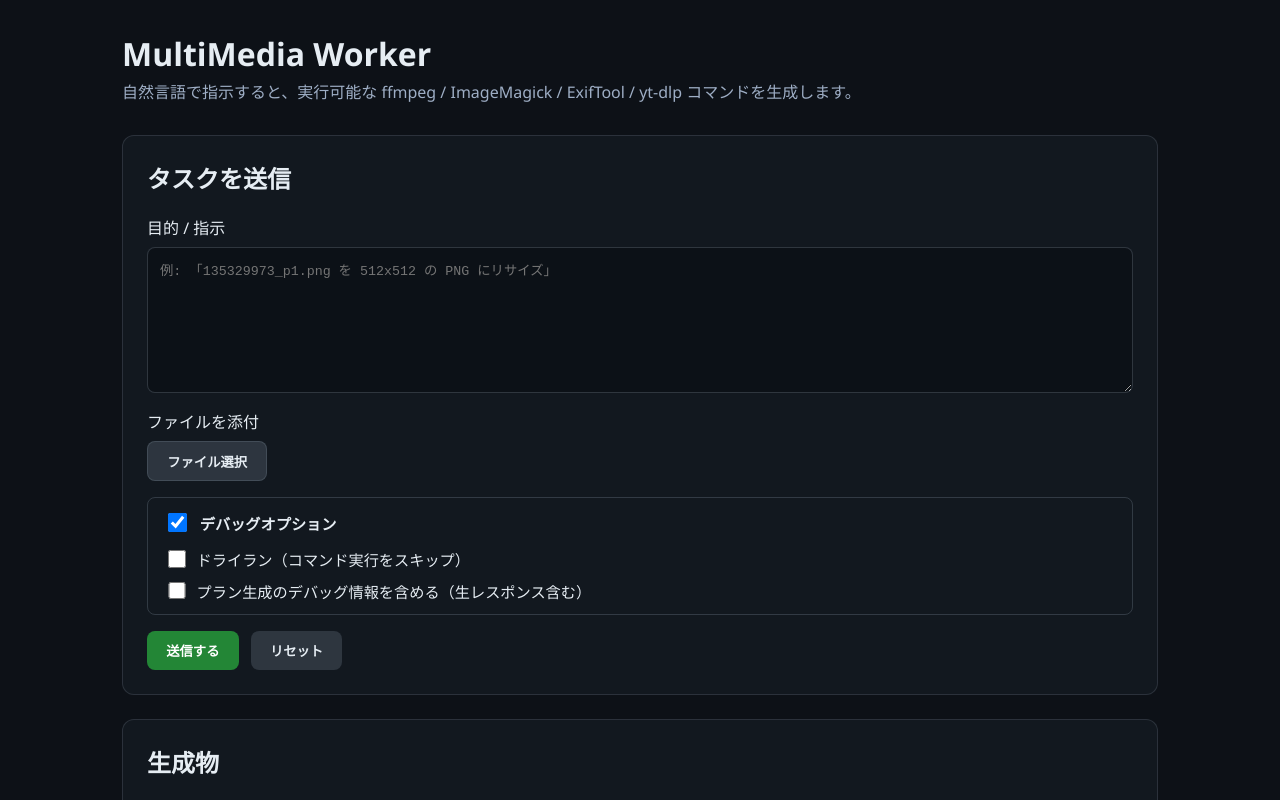
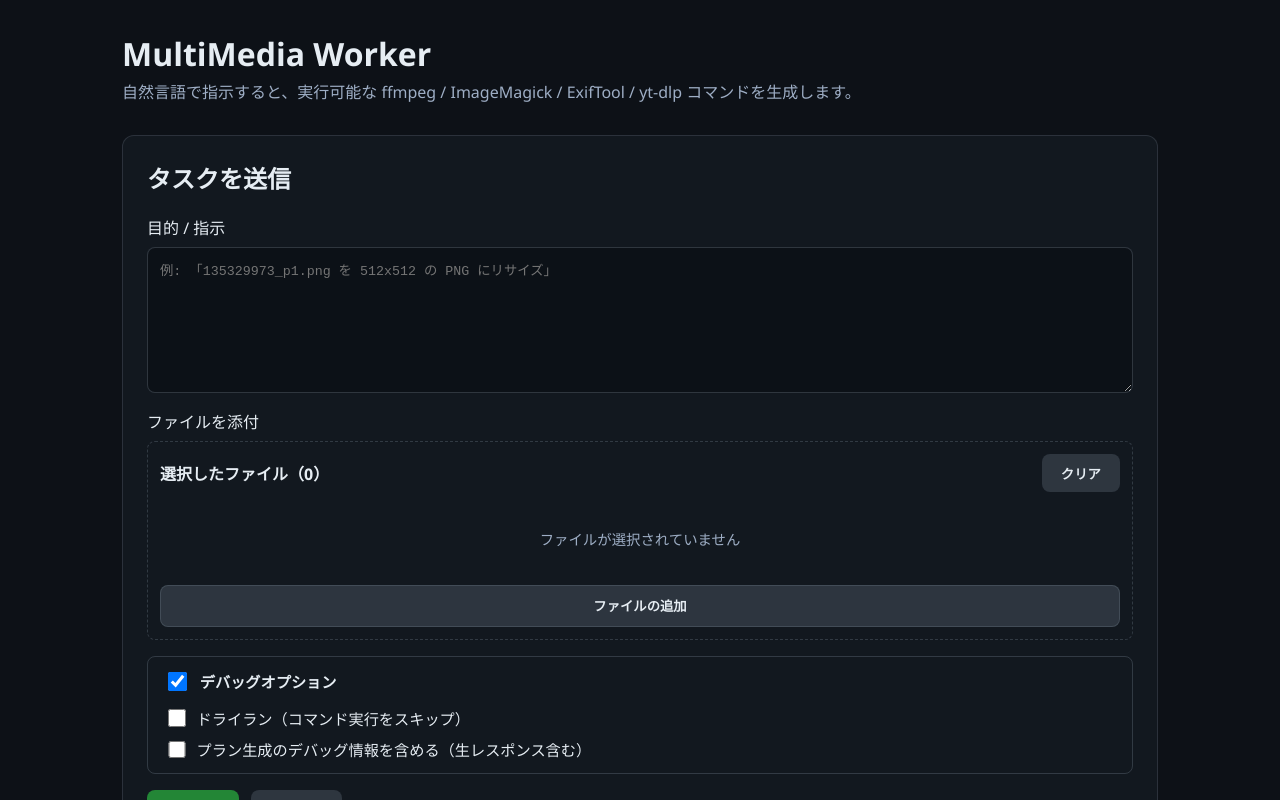
Before and after one commit to closer0502/MultiMediaWorker, a React (Vite) app in the folder frontend/: page / in a window 1280 px wide. Shown: the top 800 px of the page. Built offline with nearby package versions, Linux system fonts and the light colour scheme.

Commit message:
ファイルの追加GUIを変更

```diff
--- a/frontend/src/components/TaskForm/FilePreviewList.jsx
+++ b/frontend/src/components/TaskForm/FilePreviewList.jsx
@@ -1,12 +1,31 @@
-import { useEffect, useMemo, useState } from 'react';
+import { useCallback, useEffect, useMemo, useState } from 'react';
 import { extractFileExtension, formatFileSize } from '../../utils/formatters.js';
 
-export default function FilePreviewList({ files, onClear, disabled }) {
+export default function FilePreviewList({ files, onClear, onAdd, disabled }) {
   const totalSize = useMemo(
     () => files.reduce((sum, file) => sum + file.size, 0),
     [files]
   );
   const [previewItems, setPreviewItems] = useState([]);
+  const hasFiles = files.length > 0;
+
+  const handleAddClick = useCallback(() => {
+    if (disabled) {
+      return;
+    }
+    if (typeof onAdd === 'function') {
+      onAdd();
+    }
+  }, [disabled, onAdd]);
+
+  const handleClearClick = useCallback(() => {
+    if (disabled || !hasFiles) {
+      return;
+    }
+    if (typeof onClear === 'function') {
+      onClear();
+    }
+  }, [disabled, hasFiles, onClear]);
 
   useEffect(() => {
     const canUseObjectURL =
@@ -50,19 +69,18 @@
     };
   }, [files]);
 
-  if (!files.length) {
-    return null;
-  }
-
   return (
-    <div className="file-preview">
+    <div className={`file-preview ${hasFiles ? 'has-files' : 'is-empty'}`}>
       <div className="file-preview-header">
+        <div className="file-preview-header-info">
           <strong>選択したファイル（{files.length}）</strong>
-        <span>{formatFileSize(totalSize)}</span>
-        <button type="button" onClick={onClear} disabled={disabled}>
+          {hasFiles && <span className="file-preview-total-size">{formatFileSize(totalSize)}</span>}
+        </div>
+        <button type="button" onClick={handleClearClick} disabled={disabled || !hasFiles}>
           クリア
         </button>
       </div>
+      {hasFiles ? (
         <ul>
           {previewItems.map(({ key, file, previewUrl, fallbackLabel }) => (
             <li key={key}>
@@ -82,6 +100,19 @@
             </li>
           ))}
         </ul>
+      ) : (
+        <p className="file-preview-empty">ファイルが選択されていません</p>
+      )}
+      <div className="file-preview-footer">
+        <button
+          type="button"
+          className="file-input-trigger file-preview-add-button"
+          onClick={handleAddClick}
+          disabled={disabled}
+        >
+          ファイルの追加
+        </button>
+      </div>
     </div>
   );
 }
--- a/frontend/src/components/TaskForm/TaskForm.jsx
+++ b/frontend/src/components/TaskForm/TaskForm.jsx
@@ -55,31 +55,25 @@
           />
         </label>
 
-        <label className="field">
-          <span>ファイルを添付</span>
-          <div className="file-input-row">
+        <div className="field">
+          <label htmlFor="task-form-file-input">ファイルを添付</label>
           <input
             ref={fileInputRef}
+            id="task-form-file-input"
             className="file-input"
             type="file"
             multiple
             onChange={handleFileChange}
             disabled={isSubmitting}
+            aria-label="ファイルを添付"
           />
-            <button
-              type="button"
-              className="file-input-trigger"
-              onClick={() => fileInputRef.current && fileInputRef.current.click()}
+          <FilePreviewList
+            files={selectedFiles}
+            onClear={onClearFiles}
+            onAdd={() => fileInputRef.current && fileInputRef.current.click()}
             disabled={isSubmitting}
-            >
-              ファイル選択
-            </button>
+          />
         </div>
-        </label>
-
-        {selectedFiles.length > 0 && (
-          <FilePreviewList files={selectedFiles} onClear={onClearFiles} disabled={isSubmitting} />
-        )}
 
         <div className={`field options debug-options ${showDebugOptions ? 'is-expanded' : 'is-collapsed'}`}>
           <label className="debug-options-header">
--- a/frontend/src/styles.css
+++ b/frontend/src/styles.css
@@ -556,6 +556,19 @@
     display: flex;
     gap: 0.5rem;
     align-items: center;
+    justify-content: space-between;
+    flex-wrap: wrap;
+  }
+
+  .file-preview-header-info {
+    display: inline-flex;
+    align-items: baseline;
+    gap: 0.5rem;
+  }
+
+  .file-preview-total-size {
+    font-size: 0.8rem;
+    color: #9eaec5;
   }
 
   .file-preview ul {
@@ -619,6 +632,29 @@
     font-size: 0.8rem;
     color: #9eaec5;
     flex-shrink: 0;
+  }
+
+  .file-preview-empty {
+    margin: 0;
+    padding: 1.5rem 0;
+    text-align: center;
+    font-size: 0.9rem;
+    color: #9eaec5;
+  }
+
+  .file-preview-footer {
+    display: flex;
+    justify-content: center;
+  }
+
+  .file-preview-add-button {
+    width: 100%;
+    justify-content: center;
+    padding: 0.65rem 1.25rem;
+  }
+
+  .file-preview.is-empty .file-preview-footer {
+    padding-top: 0;
   }
 
 .result-view {
```
Lines whose indentation alone changed are shown as unchanged.
